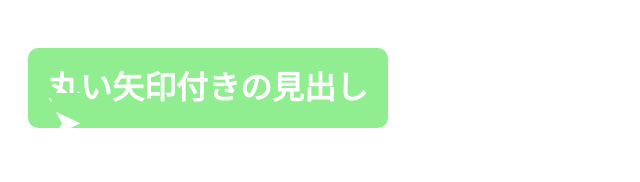
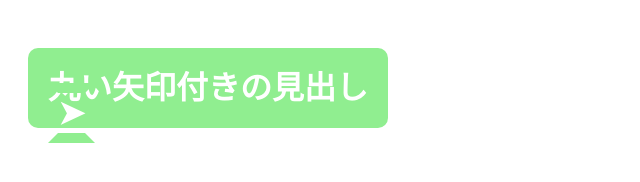
Before and after one commit to c3230400naitoyusei/www4545, a plain HTML site: page kadai1001/index.html in a window 1280 px wide. Shown: the whole page, without its empty margins (0-640 px from the left). Drawn offline with Linux system fonts and the light colour scheme.

Commit message:
update_c

```diff
--- a/kadai1001/index.html
+++ b/kadai1001/index.html
@@ -32,7 +32,7 @@
             border-width: 10px;
             border-style: solid ;
             border-color: lightgreen transparent  ;
-            border-width: 10px 5px 0 5px ;
+
         }
 
     </style>
```
